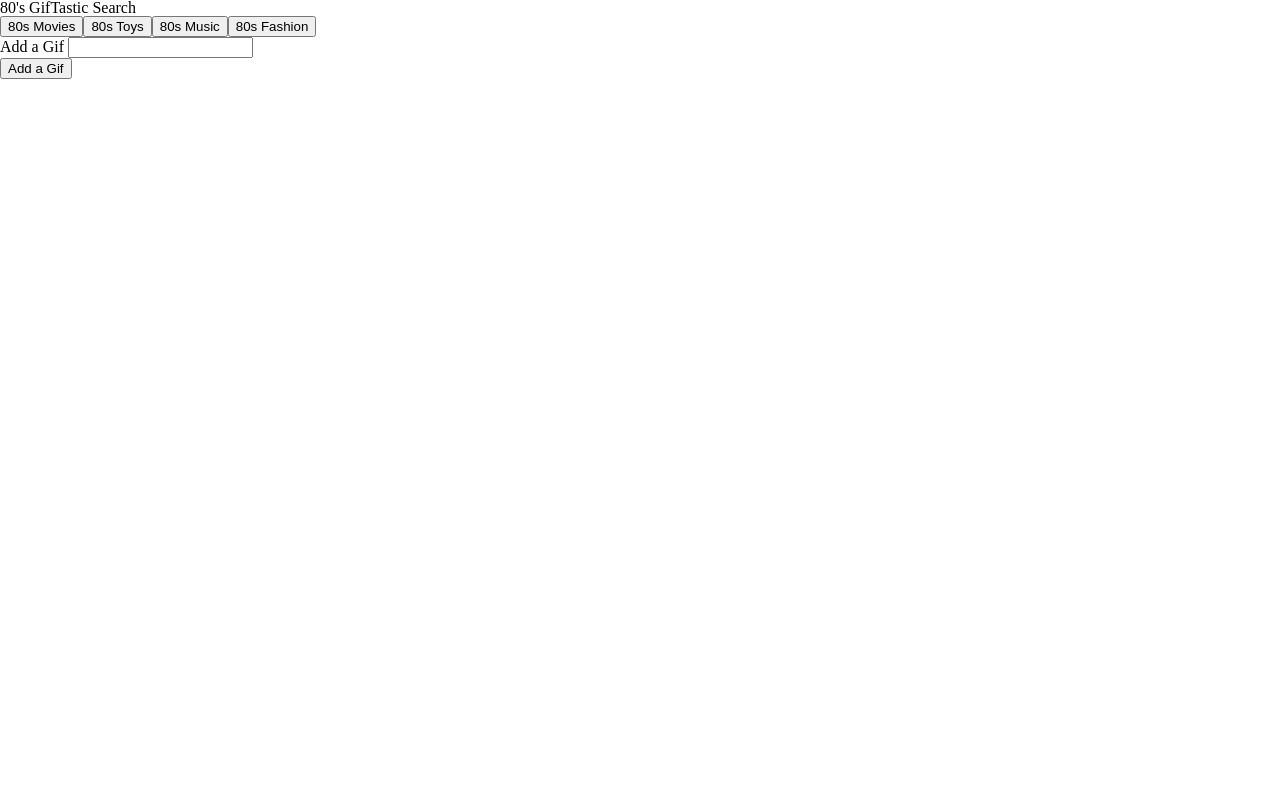
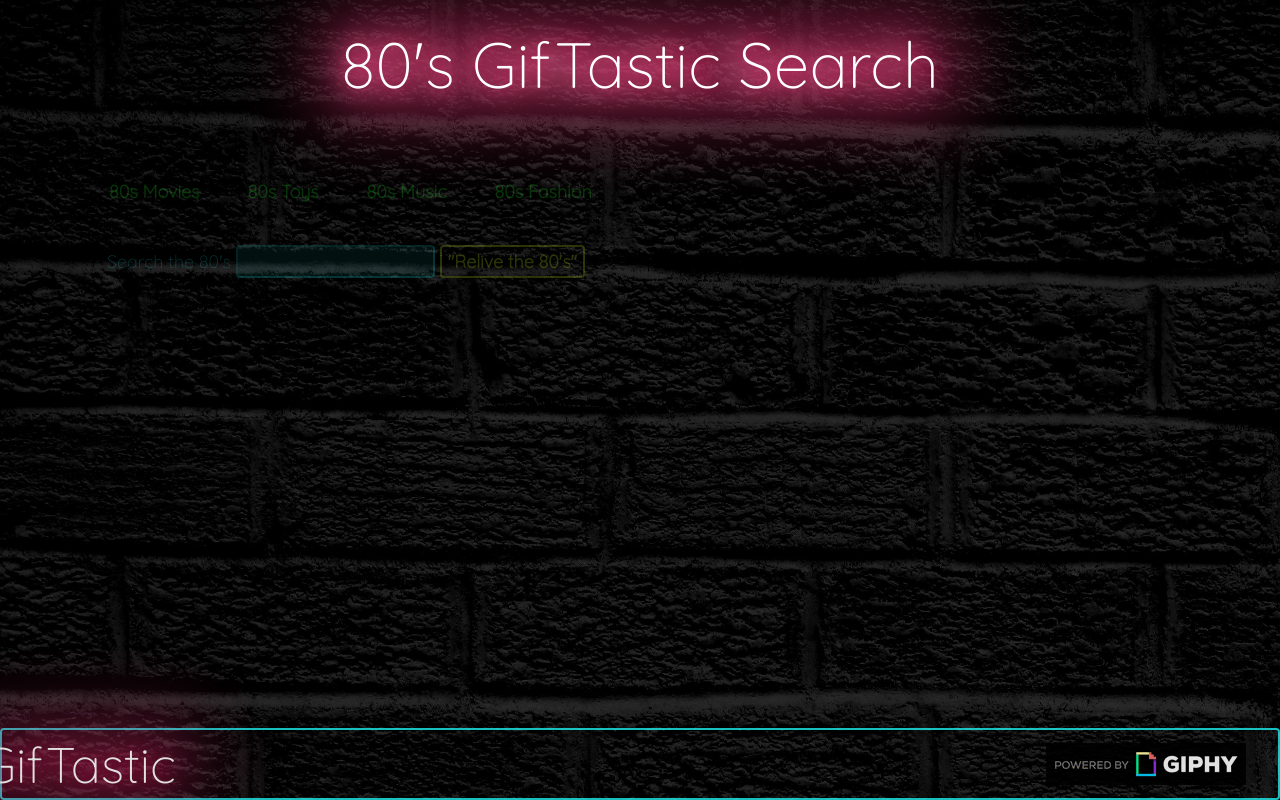
Before and after one commit to DustinMcGilvray/Giftastic, a plain HTML site: page index.html in a window 1280 px wide. Drawn offline with nearby package versions, Linux system fonts and the light colour scheme.

Commit message:
Added Style

```diff
--- a/assets/css/style.css
+++ b/assets/css/style.css
@@ -0,0 +1,266 @@
+/*Google Font*/
+
+@import url('https://fonts.googleapis.com/css?family=Quicksand:300');
+body {
+    background-image: url(../images/black_texture_background_wallpaper__hd__by_deddyrap-dc95rkv.jpg);
+    background-size: 2000px 1700px;
+    background-repeat: no-repeat;
+    font-family: 'Quicksand', sans-serif;
+}
+
+.neon {
+    position: absolute;
+    left: 50%;
+    transform: translate(-50%, -50%);
+    margin: 0;
+    padding: 0 20px;
+    font-size: 4em;
+    color: #fff;
+    text-shadow: 0 0 20px #ff005b;
+}
+
+.neon:after {
+    content: attr(data-text);
+    position: absolute;
+    top: 0;
+    left: 0;
+    padding: 0 20px;
+    z-index: -1;
+    color: ff005b;
+    filter: blur(15px);
+}
+
+.neon:before {
+    content: '';
+    position: absolute;
+    top: 0;
+    left: 0;
+    width: 100%;
+    height: 100%;
+    background: #fe3a80;
+    z-index: -2;
+    opacity: .5;
+    filter: blur(40px);
+}
+
+.jumbotron {
+    background: transparent;
+    color: ghostwhite;
+    text-align: center;
+}
+
+.eightiesButton {
+    margin: 10px;
+    background-color: transparent;
+    font-size: 18px;
+    font-weight: bolder;
+    color: rgb(31, 255, 42);
+    border: 2px solid;
+    border-radius: 4px;
+    border-color: rgb(31, 255, 42);
+    animation: flickering2 5s infinite;
+}
+
+#searchTitle {
+    color: #1FFFFF;
+}
+
+#topic_input {
+    border-radius: 4px;
+    border-color: #1FFFFF;
+}
+
+input[type=text] {
+    color: yellow;
+    background: rgba(31, 255, 255, 0.322);
+    font-family: 'Quicksand', sans-serif;
+}
+
+#searchCard {
+    background-color: transparent;
+    font-size: 18px;
+    color: ghostwhite;
+    border: 2px solid;
+    border-radius: 4px;
+    border-color: #1FFFFF;
+    animation: flickering 5s infinite;
+}
+
+button {
+    background-color: transparent;
+    font-size: 18px;
+    font-weight: bolder;
+    color: rgb(206, 255, 31);
+    border: 2px solid;
+    border-radius: 4px;
+    border-color: rgb(206, 255, 31);
+}
+
+button:hover {
+    cursor: pointer;
+}
+
+ .card{
+    border: 2px solid rgb(241, 169, 12);
+}
+
+p {
+    text-align: center;
+    color: rgb(31, 255, 42);
+}
+
+#downloadButton{
+    margin: 10px;
+    background-color: transparent;
+    font-size: 18px;
+    font-weight: bolder;
+    color: #fe3a80;
+    border: 2px solid;
+    border-radius: 4px;
+    border-color: rgb(26, 7, 107);;
+}
+
+#searchBox {
+    margin-left: 250px;
+}
+
+#topicsCard {
+    background-color: transparent;
+    font-size: 22px;
+    color: ghostwhite;
+    border: 2px solid;
+    border-radius: 4px;
+    border-color: #1FFFFF;
+    animation: flickering 15s infinite;
+}
+
+.imageHolder {
+    margin: 20px;
+    display: inline-block;
+}
+
+.containerNeonButton {
+    height: 100%;
+    display: flex;
+    align-items: center;
+}
+
+/*Footer*/
+
+.navbar {
+    background-color: transparent;
+    color: ghostwhite;
+    border: 2px solid;
+    border-radius: 4px;
+    border-color: #1FFFFF;
+    animation: flickering 15s infinite;
+}
+
+/*Footer GifTastic*/
+span {
+    position: absolute;
+    margin-top: 50px;
+    left: 6%;
+    text-align: center;
+    transform: translate(-50%, -50%);
+    margin: 0;
+    padding: 0 20px;
+    font-size: 2.5em;
+    color: #fff;
+    text-shadow: 0 0 20px #ff005b;
+}
+
+span:after {
+    content: attr(data-text);
+    position: absolute;
+    margin-top: 10px;
+    left: 0;
+    padding: 0 20px;
+    z-index: -1;
+    color: ff005b;
+    filter: blur(15px);
+}
+
+span:before {
+    content: '';
+    position: absolute;
+    top: 0;
+    left: 0;
+    width: 100%;
+    height: 100%;
+    background: #fe3a80;
+    z-index: -2;
+    opacity: .5;
+    filter: blur(40px);
+}
+
+/*Flickering Animation*/
+@keyframes flickering {
+    0% {
+        border-color: transparent;
+        opacity: 0.2;
+    }
+    2% {
+        border-color: #1FFFFF;
+        opacity: 1;
+    }
+    4% {
+        border-color: transparent;
+        opacity: 0.2;
+    }
+    8% {
+        border-color: #1FFFFF;
+        opacity: 1;
+    }
+    28% {
+        border-color: #1FFFFF;
+        opacity: 1;
+    }
+    30% {
+        border-color: transparent;
+        opacity: 0.2;
+    }
+    36% {
+        border-color: #1FFFFF;
+        opacity: 1;
+    }
+    100% {
+        border-color: #1FFFFF;
+        opacity: 1;
+    }
+}
+
+@keyframes flickering2 {
+    0% {
+        border-color: transparent;
+        opacity: 0.2;
+    }
+    2% {
+        border-color: rgb(31, 255, 42);
+        opacity: 1;
+    }
+    4% {
+        border-color: transparent;
+        opacity: 0.2;
+    }
+    8% {
+        border-color: rgb(31, 255, 42);
+        opacity: 1;
+    }
+    28% {
+        border-color: rgb(31, 255, 42);
+        opacity: 1;
+    }
+    30% {
+        border-color: transparent;
+        opacity: 0.2;
+    }
+    36% {
+        border-color: rgb(31, 255, 42);
+        opacity: 1;
+    }
+    100% {
+        border-color: rgb(31, 255, 42)FF;
+        opacity: 1;
+    }
+}
--- a/assets/javascript/app.js
+++ b/assets/javascript/app.js
@@ -1,48 +1,64 @@
-// $(document).ready(function () {
+$(document).ready(function () {
   //Array of Topics
   var topics = ["80s Movies", "80s Toys", "80s Music", "80s Fashion"];
-
+  var click=0;
   //Function for Displaying Gifs
   function displayEighties() {
     $("#topics").empty();
     var eightiesInfo = $(this).attr("data-name");
-    var queryURL = "https://api.giphy.com/v1/gifs/search?q=" + eightiesInfo + "&api_key=sm8z5Yxja8rinARsGr6GRGuwebdVVY9o&limit=10";
+    var queryURL = "https://api.giphy.com/v1/gifs/search?q=" + eightiesInfo + "&api_key=sm8z5Yxja8rinARsGr6GRGuwebdVVY9o&offset=20&limit=10";
 
     $.ajax({
       url: queryURL,
       method: "GET"
     }).then(function (response) {
+      $("#topicsCard").show();
       for (var i = 0; i < response.data.length; i++) {
         var imageDiv = $("<div class='eightiesInfo'>");
-        var imgUrlplay = response.data[i].images.fixed_height_small.url;
-        var imgUrlPaused = response.data[i].images.fixed_height_small_still.url;
+        var imgUrlPlay = response.data[i].images.fixed_height.url;
+        var imgUrlPaused = response.data[i].images.fixed_height_still.url;
 
         var rating = response.data[i].rating;
         var r = $("<p>").text("Rating: " + rating);
-        var downloadButton = $("<button>").text("Download");
-        var d = $("<a>").attr("src", imgUrl.download);
+        var downloadButton = $("<a download>");
+        var d = downloadButton.attr("href",response.data[i].images.fixed_height.url);
+        var button = $("<button id='downloadButton'>").text("Download");
+        d.append(button);
+        // console.log(images.fixed_height_small.url);
 
-        var image = $("<img>").attr("src", imgUrlPaused);
-        // image.attr("data-pause", imgUrlPaused);
-        // image.attr("data-play", imgUrlplay);
-        // image.attr("data-status", "status");
-        // image.addClass("picture");
+        //Holds the images, download, and ratings.
+        var imageHolder = $("<div class= 'imageHolder'>");
 
-        $("#topics").append(image);
-        $("#topics").append(r);
-        $("#topics").append(downloadButton);
+        var image = $("<img>");
+        image.attr("src", imgUrlPaused);
+        image.attr("data-pause", imgUrlPaused);
+        image.attr("data-play", imgUrlPlay);
+        image.attr("data-status", "stop");
+        image.addClass("picture");
+        image.addClass("card")
+
+        imageHolder.append(image);
+        imageHolder.append(r);
+        imageHolder.append(button);
+
+
+        $("#topics").append(imageHolder);
       }
     });
   }
 
+
   //Function for dumping the JSON content for each button into the div
   function topicButtons() {
     $("#buttons").empty();
+    $("#topicsCard").hide();
     for (var i = 0; i < topics.length; i++) {
-      var b = $("<button>");
-      b.addClass("80sButton");
+      var b = $("<button class='btn'>");
+      b.addClass("eightiesButton");
       b.attr("data-name", topics[i]);
       b.text(topics[i]);
+      if (b.attr("data-click"))
+      b.attr("data-click")
       $("#buttons").append(b);
     }
   }
@@ -50,37 +66,22 @@
   //Function for Playing and Pausing Gifs
   function pausePlayGifs() {
     var status = $(this).attr("data-status");
-    if (status === "data-status") {
-      $(this).attr("src", imageUrlPaused);
-      $(this).attr("data-pause", "pause")
-    } else if (status === "imageUrl") {
-      $(this).attr("src", imgUrlplay);
-      $(this).attr("data-play", "play")
+    var pause = $(this).attr("data-pause");
+    var play = $(this).attr("data-play");
+    if (status === "stop") {
+      $(this).attr("src", play);
+      $(this).attr("data-status", "animate")
+    } else if (status === "animate") {
+      $(this).attr("src", pause);
+      $(this).attr("data-status", "stop")
     }
   }
-
-  // //Function for dumping the JSON URL content for each button into the div
-  // function downloadGif() {
-  //   $("#download").empty();
-  //   for (var i = 0; i < topics.length; i++) {
-  //     var d = $("<button>");
-  //     d.addClass("downloadButton");
-  //     d.attr("data-name", topics[i]);
-  //     d.html("Download");
-  //     $("#download").append(d);
-  //   }
-  // }
-
-  // $("#download").on("click", function (event) {}
-  //     event.preventDefault();
-  //     var gifDownload = $(response.data[i].images.fixed_height_small.url;);
-
 
   //Function Call
   topicButtons();
 
   //On Click For Creating Buttons for New Search Requests
-  $("#addButton").on("click", function (event) {
+  $("#searchButton").on("click", function (event) {
     event.preventDefault();
     var eighties = $("#topic_input").val().trim();
     topics.push(eighties);
@@ -88,10 +89,10 @@
   });
 
   //On-Click Event for Play/Pause of Gifs
-  // $(document).on("click", ".picture", pausePlayGifs);
+  $(document).on("click", ".picture", pausePlayGifs);
 
   //On Click Event to all Buttons
-  $(document).on("click", ".80sButton", displayEighties);
+  $(document).on("click", ".eightiesButton", displayEighties);
 
 
-// });
+});
--- a/index.html
+++ b/index.html
@@ -1,5 +1,6 @@
 <!DOCTYPE html>
 <html lang="en">
+
 <head>
     <meta charset="UTF-8">
     <meta name="viewport" content="width=device-width, initial-scale=1.0">
@@ -11,38 +12,79 @@
     <link rel="icon" href="assets/images/80s_logo_favicon.png">
     <!--jQuery CDN Link-->
     <script src="https://cdnjs.cloudflare.com/ajax/libs/jquery/3.2.1/jquery.min.js"></script>
+    <!--Bootstrap CDN-->
+    <link rel="stylesheet" href="https://stackpath.bootstrapcdn.com/bootstrap/4.1.2/css/bootstrap.min.css" integrity="sha384-Smlep5jCw/wG7hdkwQ/Z5nLIefveQRIY9nfy6xoR1uRYBtpZgI6339F5dgvm/e9B"
+        crossorigin="anonymous">
+    <!--Font Awesome CDN-->
+    <link rel="stylesheet" href="https://use.fontawesome.com/releases/v5.1.1/css/all.css" integrity="sha384-O8whS3fhG2OnA5Kas0Y9l3cfpmYjapjI0E4theH4iuMD+pLhbf6JI0jIMfYcK3yZ"
+        crossorigin="anonymous">
     <!--Local CSS-->
     <link rel="stylesheet" href="assets/css/style.css">
     <!--Google Font Link-->
-    <!--Link Goes Here-->
 
 </head>
+
 <body>
-<div class="container">
-    <h1>80's GifTastic Search</h1>
+    <!--Jumbotron-->
+    <div class="jumbotron jumbotron-fluid">
+        <div class="container">
+            <div class="" style="height:100%;">
 
-    <!--Created Buttons are Dumped Here-->
-<div id="buttons">
+                    <div class="neon title" data-text="80's Giftastic Search">80's GifTastic Search</div>
 
-</div>
+            </div>
+        </div>
+    </div>
 
+    <!--Main Content-->
+    <div class="container">
 
-<form id="topicForm" >
-    <label for="topic_input">Add a Gif</label>
-    <input type="text" id="topic_input"><br>
+        <!--Created Buttons are Dumped Here-->
+        <div id="buttons">
+            <section class="eightiesButton" style="height:100%;">
 
-    <!--Button triggers new topic to be added-->
-    <input id="addButton" type="submit" value="Add a Gif">
+            </section>
+        </div>
 
-</form>
+        <!--Search Form-->
+        <div id="searchCard" class="card bg-transaprent border-transparent">
+            <div class="card-body">
 
-    <div id="topics">
+                <form id="searchForm">
+                    <label id="searchTitle" for="topic_input">Search the 80's</label>
+                    <input id="topic_input" type="text" id="topic_input">
+                    <button id="searchButton" type="submit" class="neon_two">"Relive the 80's"</button>
+                </form>
+
+            </div>
+        </div>
+
+        <br>
+        <br>
+
+        <!--Gifs Populate Here-->
+        <div id="topicsCard" class="card">
+            <div class="card-body">
+                <div id="topics">
+
+                </div>
+            </div>
+        </div>
 
     </div>
 
-</div>
+    <!-- Footer -->
+    <nav class="navbar fixed-bottom">
+        <nav class="navbar-brand">
+                <span>GifTastic</span>
+        </nav>
+        <nav class="navbar-brand">
+            <img src="assets/images/PoweredBy_200_Horizontal_Light-Backgrounds_With_Logo.gif" class="d-inline-block align-top" alt="">
+        </nav>
+    </nav>
 
     <!--Local JavaScript-->
     <script src="assets/javascript/app.js"></script>
 </body>
+
 </html>
```
Also changed, not shown: assets/images/PoweredBy_200_Horizontal_Light-Backgrounds_With_Logo.gif (added), assets/images/black_texture_background_wallpaper__hd__by_deddyrap-dc95rkv.jpg (added), assets/images/disco-dance-80s-neon-sign-footage-085090889_iconl.jpeg (added), assets/images/neon_eighties_favicon.png (added), assets/images/notebook_@2X.png (added), assets/images/tex2res4_@2X.png (added), nyt.png (added).
